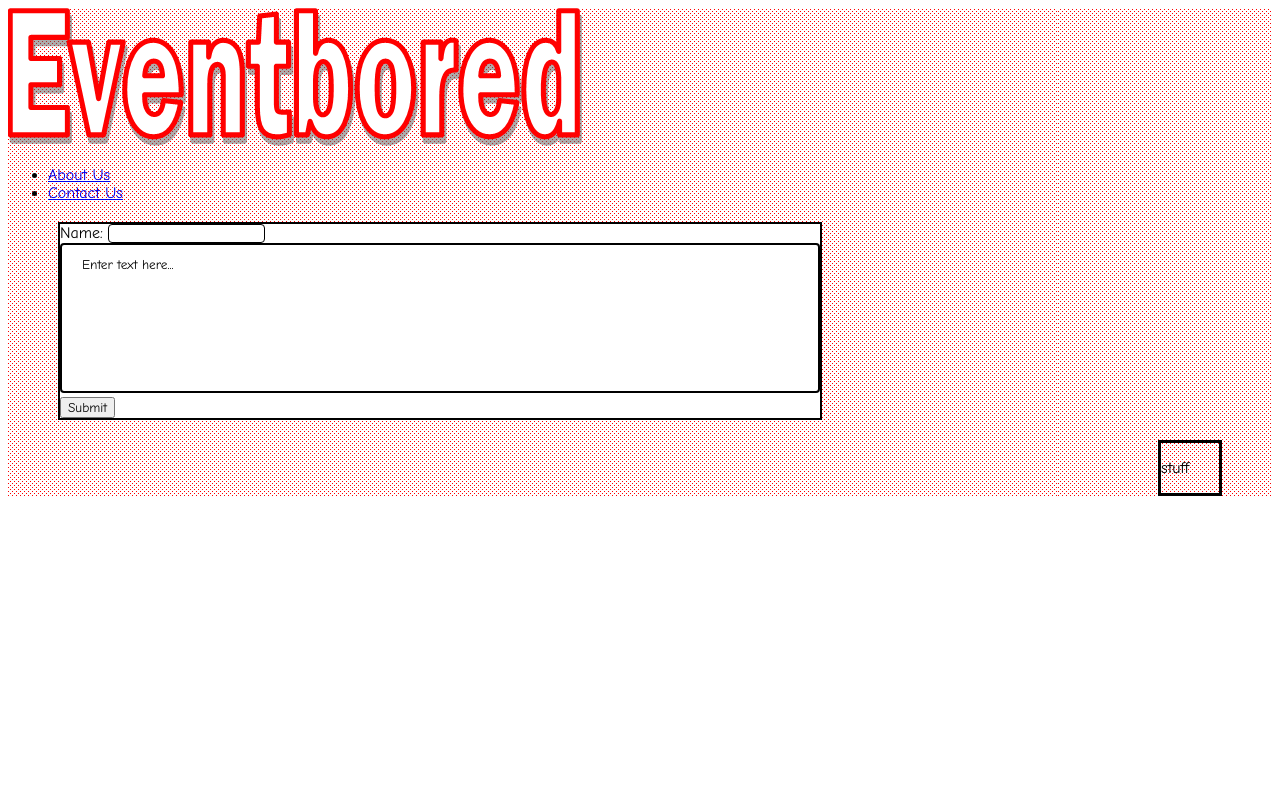
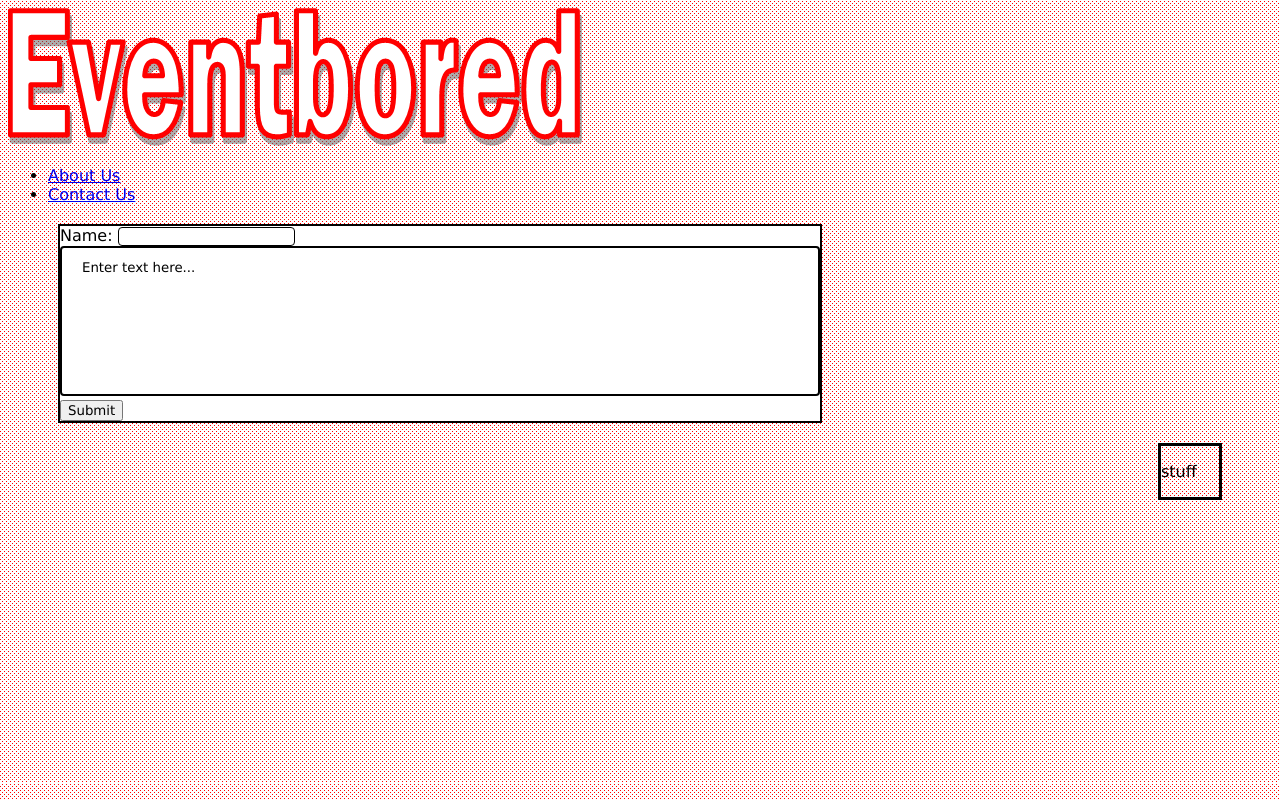
Before and after one commit to Kennysc/EventBored, a plain HTML site: page index.html in a window 1280 px wide. Drawn offline with Linux system fonts and the light colour scheme.

Commit message:
fixed background and changed font

```diff
--- a/index.html
+++ b/index.html
@@ -7,17 +7,18 @@
       <link href="./styles.css" rel="stylesheet">
     </head>
   <body>
-  	<div id= "main_content">
+  	<div>
   		<a href="./index.html">
       <img src="./EventBored_Title.png">
     </a>
-  		<nav>
-  			<ul id="nav">
+      <div id="nav_bar">
+  			<ul>
   				<li><a href="./about_us.html">About Us</a></li>
   				<li><a href="./contact_page.html">Contact Us</a> </li>
   			</ul>
+      </div>
   			<div class="container">
-  				<form id="usrform"> Name: <input type="text" name="usrname">
+  				<form> Name: <input type="text" name="usrname">
 						<textarea name="comment" form="usrform">Enter text here...</textarea>
  					<input type="submit">
 				</form>
--- a/styles.css
+++ b/styles.css
@@ -1,7 +1,7 @@
  *{
- 	font-family: "Comic Sans MS";
+ 	font-family: "Verdana";
  }
-#main_content {
+body {
 	background-image:url("./EventBored_Background.png");
 }
  .container {
```
